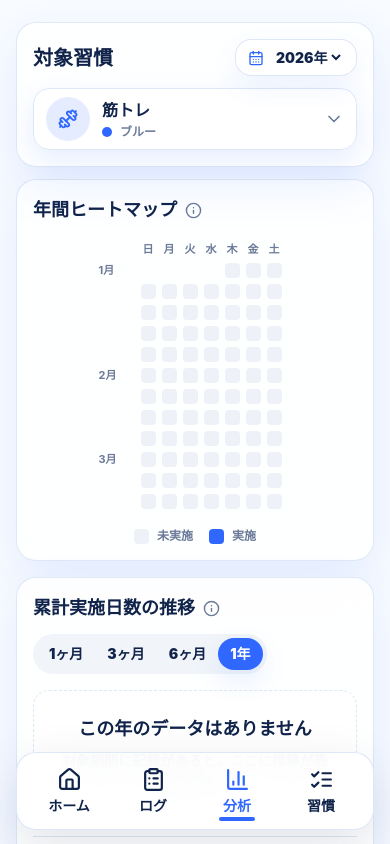
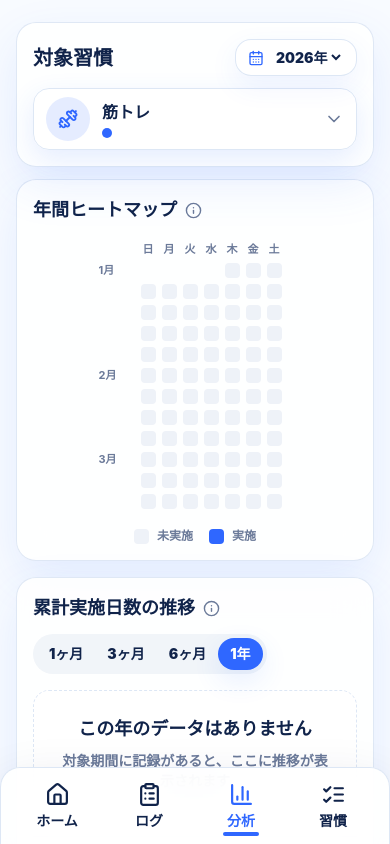
Before and after one commit to TomoyaSunami/Hobilog, a Next.js app in the folder hobilog-app/: page / in a window 390 px wide. Both pictures are taken after a click on the button "分析". Shown: the top 844 px of the page. Built offline with nearby package versions, Linux system fonts and the light colour scheme.

Commit message:
Fix mobile layout details

```diff
--- a/hobilog-app/app/globals.css
+++ b/hobilog-app/app/globals.css
@@ -125,7 +125,10 @@ button {
   }
 
   .field {
+    display: block;
     width: 100%;
+    min-width: 0;
+    max-width: 100%;
     min-height: 44px;
     border: 1px solid rgba(221, 231, 245, 0.98);
     border-radius: 14px;
@@ -142,16 +145,18 @@ button {
 
   .tabbar {
     position: fixed;
-    right: 16px;
-    bottom: calc(14px + env(safe-area-inset-bottom));
-    left: 16px;
+    right: 0;
+    bottom: 0;
+    left: 0;
     z-index: 40;
     margin: 0 auto;
     max-width: 430px;
     border: 1px solid rgba(221, 231, 245, 0.98);
-    border-radius: 20px;
+    border-bottom: 0;
+    border-radius: 20px 20px 0 0;
     background: rgba(255, 255, 255, 0.9);
     box-shadow: 0 18px 52px rgba(16, 35, 74, 0.12);
+    padding: 8px 12px calc(8px + env(safe-area-inset-bottom));
     backdrop-filter: blur(18px);
   }
 }
--- a/hobilog-app/app/page.tsx
+++ b/hobilog-app/app/page.tsx
@@ -986,13 +986,7 @@ function ChartScreen({
             </span>
             <span className="min-w-0 flex-1">
               <span className="block truncate text-base font-black text-hobi-ink">{targetHabit.name}</span>
-              <span className="mt-0.5 flex items-center gap-2 text-xs font-bold text-hobi-muted">
-                <span
-                  className="h-2.5 w-2.5 rounded-full"
-                  style={{ background: COLOR_THEME[targetHabit.color].solid }}
-                />
-                {COLOR_THEME[targetHabit.color].label}
-              </span>
+              <span className="mt-1 block h-2.5 w-2.5 rounded-full" style={{ background: COLOR_THEME[targetHabit.color].solid }} />
             </span>
             <ChevronDown
               className={cx("text-hobi-muted transition", isTargetMenuOpen && "rotate-180 text-hobi-blue")}
@@ -1036,7 +1030,6 @@ function ChartScreen({
                       </span>
                       <span className="min-w-0 flex-1">
                         <span className="block truncate text-sm font-black text-hobi-ink">{habit.name}</span>
-                        <span className="block text-xs font-bold text-hobi-muted">{theme.label}</span>
                       </span>
                       {isActive ? <Check className="text-hobi-blue" size={18} /> : null}
                     </button>
@@ -1334,7 +1327,7 @@ function EmptyState({
 
 function BottomNav({ activeTab, setActiveTab }: { activeTab: TabId; setActiveTab: (tab: TabId) => void }) {
   return (
-    <nav className="tabbar px-3 py-2">
+    <nav className="tabbar">
       <div className="grid grid-cols-4 gap-1">
         {tabItems.map((item) => {
           const Icon = item.icon;
```
